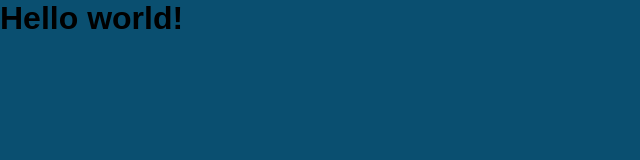
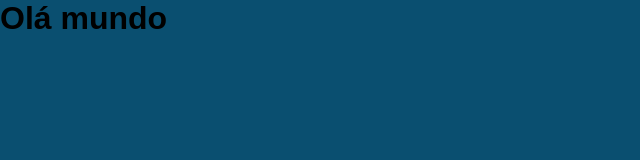
Before and after one commit to pedrokpdo/appcurso, a React (Create React App) app: page / in a window 1280 px wide. Shown: the top 160 px of the page, without its empty margins (0-640 px from the left). Built offline with nearby package versions, Linux system fonts and the light colour scheme.

Commit message:
Update App.js

```diff
--- a/src/App.js
+++ b/src/App.js
@@ -1,5 +1,7 @@
-import React from "react";
-import './App.css'
+import React from 'react';
+import './App.css';
 export default function App () {
-  return <h1>Hello world!</h1>
-}
+  return  (<>
+  <h1>Olá mundo</h1>
+  </>)
+};
```
